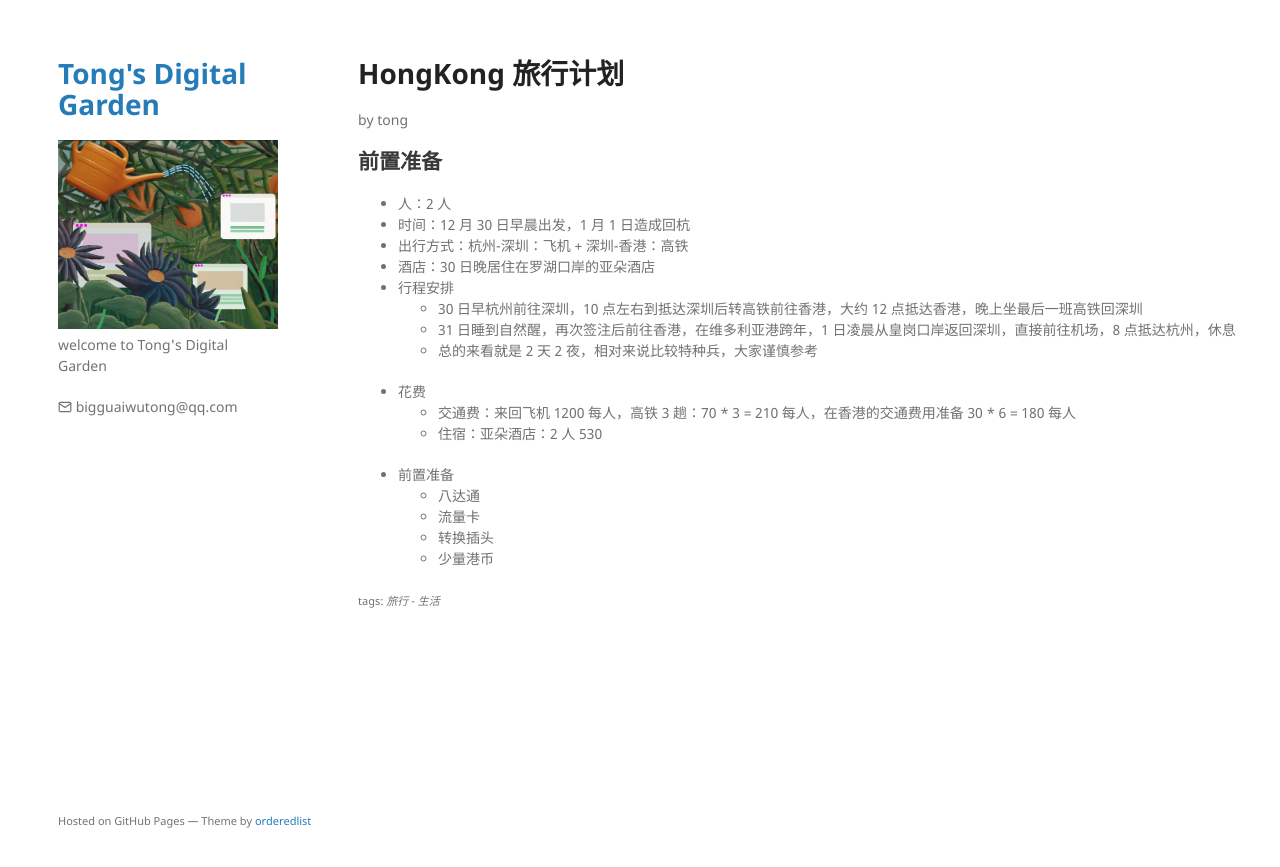
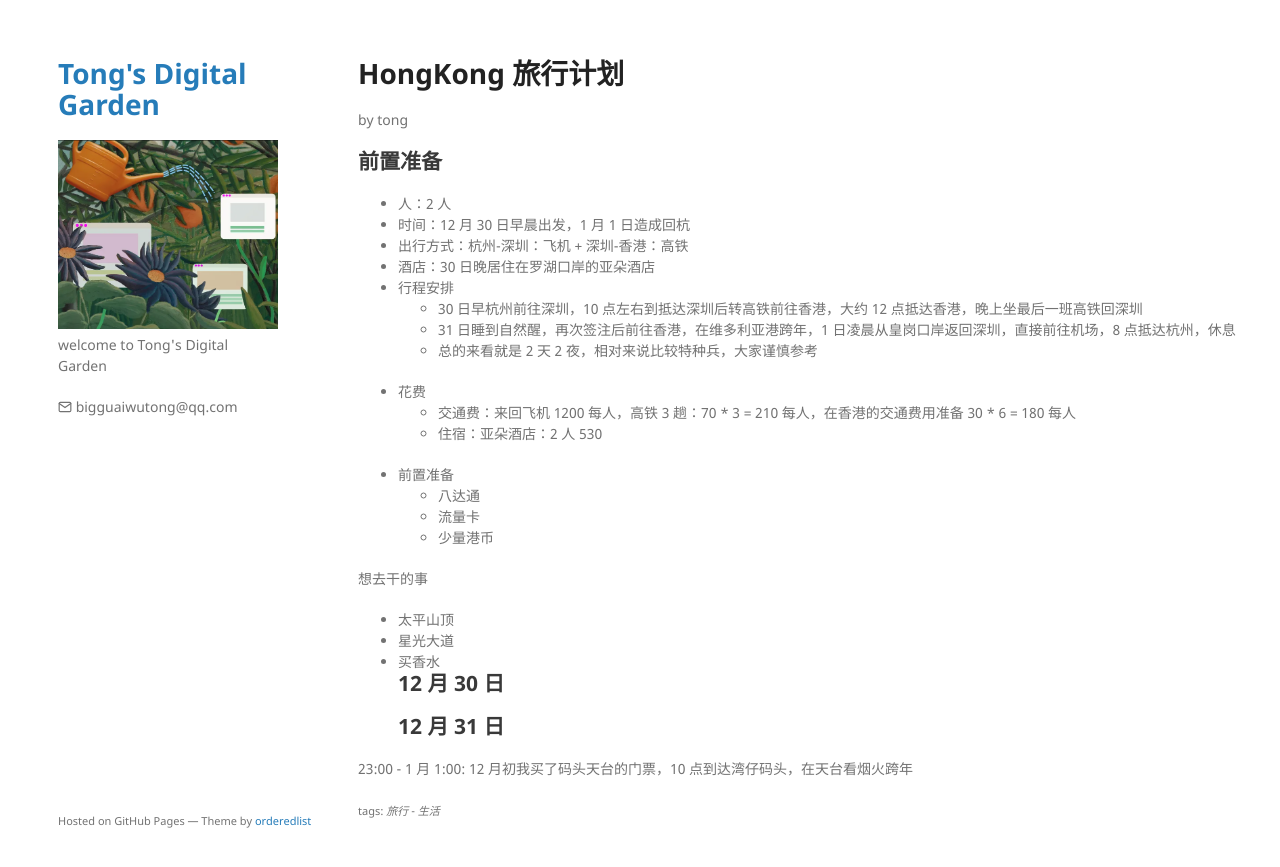
Before and after one commit to TongCodeSpace/TongCodeSpace.github.io, a Jekyll site: the page built from note/生活/旅行/HongKong 旅行计划.md, in a window 1280 px wide. Shown: the top 867 px of the page. Built offline with Jekyll 4.4.1, drawn with Linux system fonts in a browser that asks for light colours; comment, search, counter and statistics services are not loaded.

Commit message:
vault backup: M note/生活/旅行/HongKong 旅行计划.md

```diff
--- a/note/生活/旅行/HongKong 旅行计划.md
+++ b/note/生活/旅行/HongKong 旅行计划.md
@@ -21,5 +21,13 @@ title: HongKong 旅行计划
 - 前置准备
 	- 八达通
 	- 流量卡
-	- 转换插头
 	- 少量港币
+
+想去干的事
+- 太平山顶
+- 星光大道
+- 买香水
+## 12 月 30 日
+## 12 月 31 日
+
+23:00 - 1 月 1:00: 12 月初我买了码头天台的门票，10 点到达湾仔码头，在天台看烟火跨年
```
